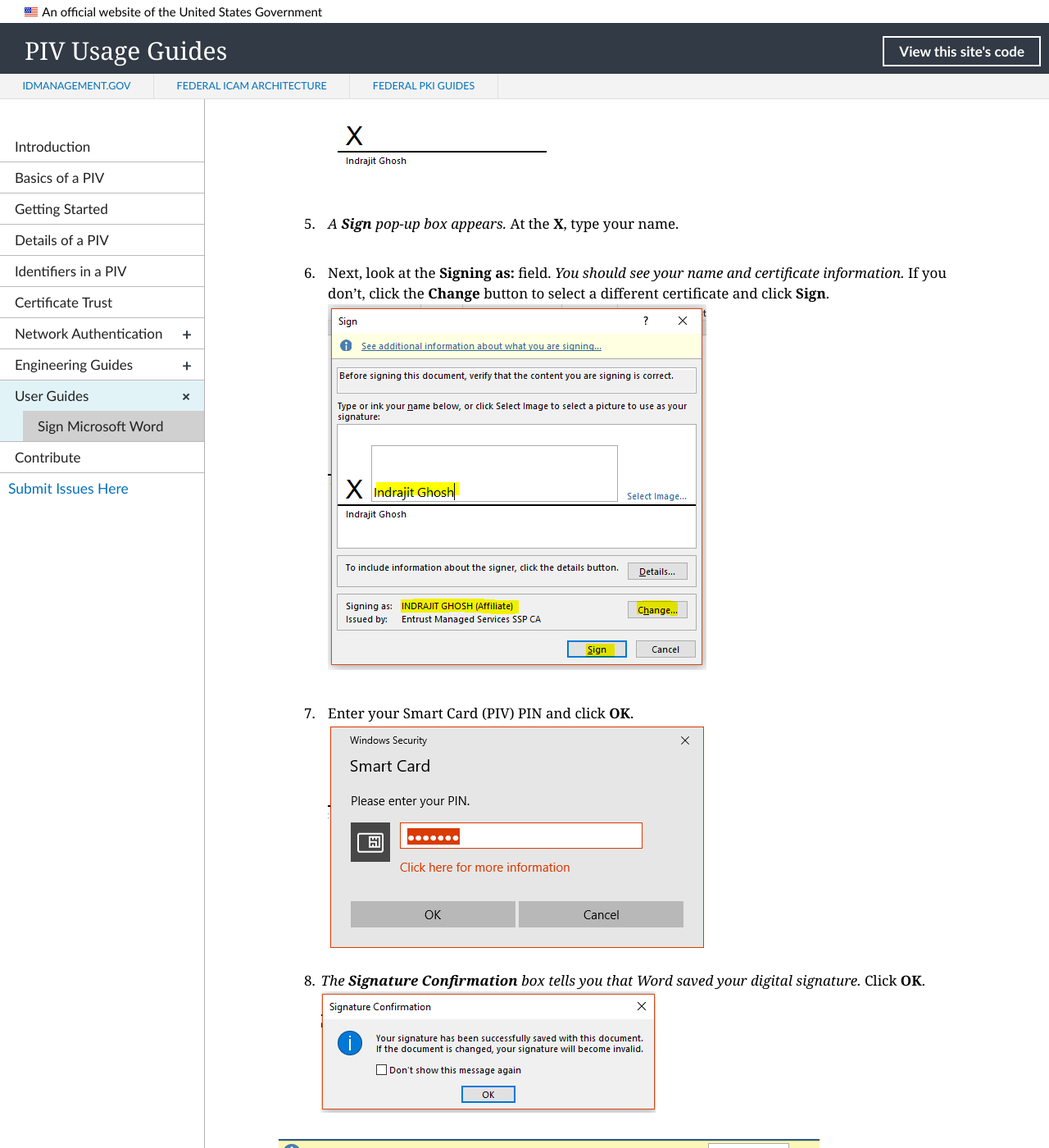
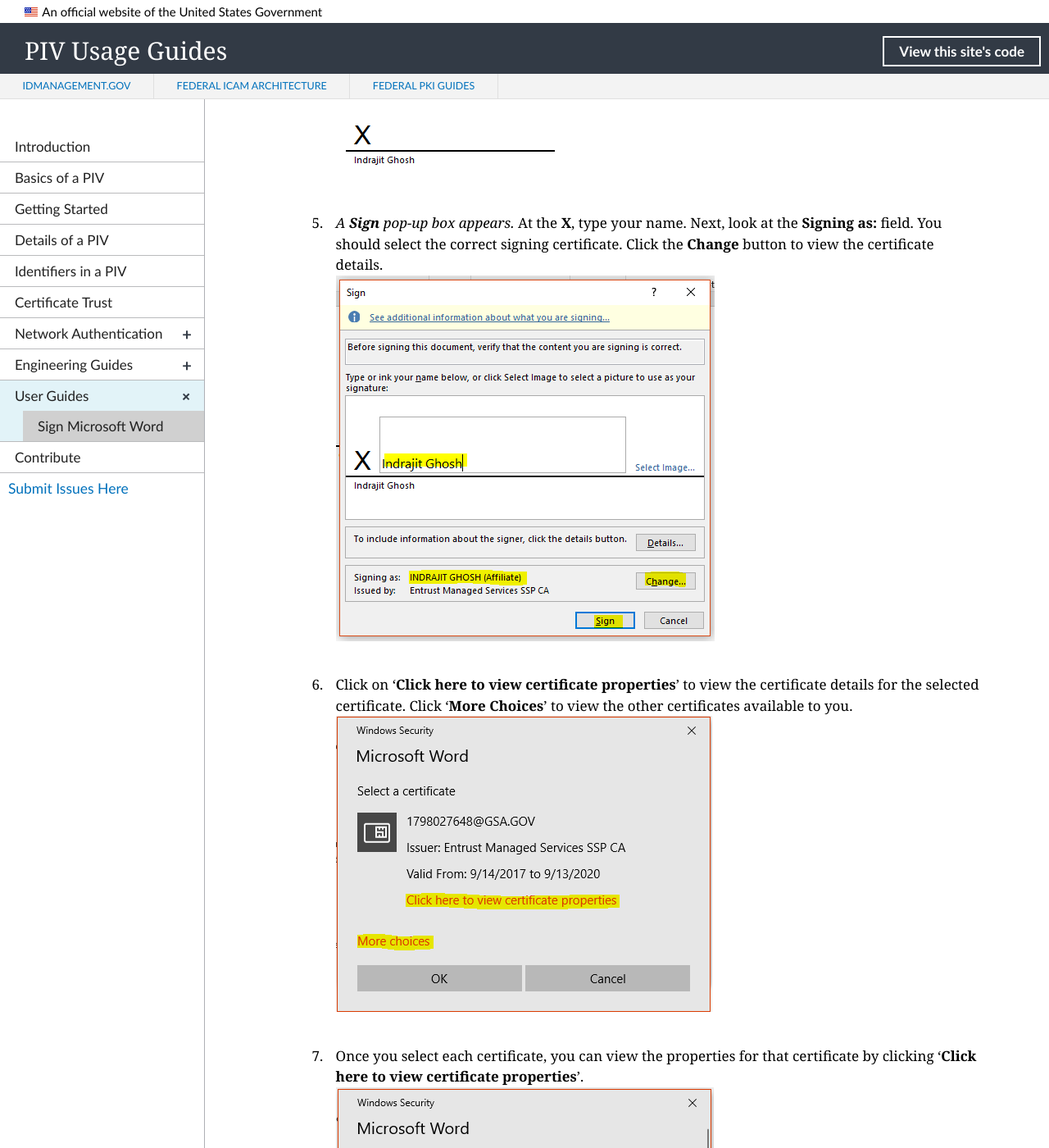
Before and after one commit to GSA/piv-guides, a Jekyll site: the page built from _userguides/01_digital_signing.md, in a window 1280 px wide and 1400 px high, scrolled down 1281 px. Shown: the whole window at 82% size. Built offline with Jekyll 4.4.1, drawn with Linux system fonts in a browser that asks for light colours; nearby versions of some CDN libraries; library files that are not in the unit come from our copies; some of the changed text lies outside the part shown.

Commit message:
Added steps to select correct certificate

```diff
--- a/_userguides/01_digital_signing.md
+++ b/_userguides/01_digital_signing.md
@@ -33,15 +33,22 @@
 4. Double-click the _signature line_.<br/>
 ![Signature Line]({{site.baseurl}}/img/word-signature-3.png)
 
-5. _A **Sign** pop-up box appears._ At the **X**, type your name.
-
-6. Next, look at the **Signing as:** field. _You should see your name and certificate information._ If you don't, click the **Change** button to select a different certificate and click **Sign**.<br/>
+5. _A **Sign** pop-up box appears._ At the **X**, type your name. Next, look at the **Signing as:** field. You should select the correct signing certificate. Click the **Change** button to view the certificate details.<br/>
 ![Sign Box]({{site.baseurl}}/img/word-signature-4.png)
 
-7. Enter your Smart Card (PIV) PIN and click **OK**.<br/>
+6. Click on '**Click here to view certificate properties**' to view the certificate details for the selected certificate. Click '**More Choices**' to view the other certificates available to you. <br/>
+![Sign Box]({{site.baseurl}}/img/word-signature-18.png)
+
+7. Once you select each certificate, you can view the properties for that certificate by clicking '**Click here to view certificate properties**'.<br/>
+![Sign Box]({{site.baseurl}}/img/word-signature-19.png)
+
+8. In the '**Details**' tab of the ""Certificate Details** box, verify that the **Key Usage** shows '**Digital Signature, Non-Repudiation**'. This is the correct certificate to use. Click '**OK**' twice to select the certificate.<br/>
+![Sign Box]({{site.baseurl}}/img/word-signature-20.png)
+
+9. Click on '**Sign**' to sign the document. Enter your Smart Card (PIV) PIN and click **OK**.<br/>
 ![PIV PIN]({{site.baseurl}}/img/word-signature-5.png)
 
-8. _The **Signature Confirmation** box tells you that Word saved your digital signature._ Click **OK**. <br/>
+10. _The **Signature Confirmation** box tells you that Word saved your digital signature._ Click **OK**. <br/>
 ![Signature Confirm]({{site.baseurl}}/img/word-signature-6.png)
 
 ![Marked as final]({{site.baseurl}}/img/word-signature-7.png)
```
Also changed, not shown: img/word-signature-18.png (added), img/word-signature-19.png (added), img/word-signature-20.png (added).
